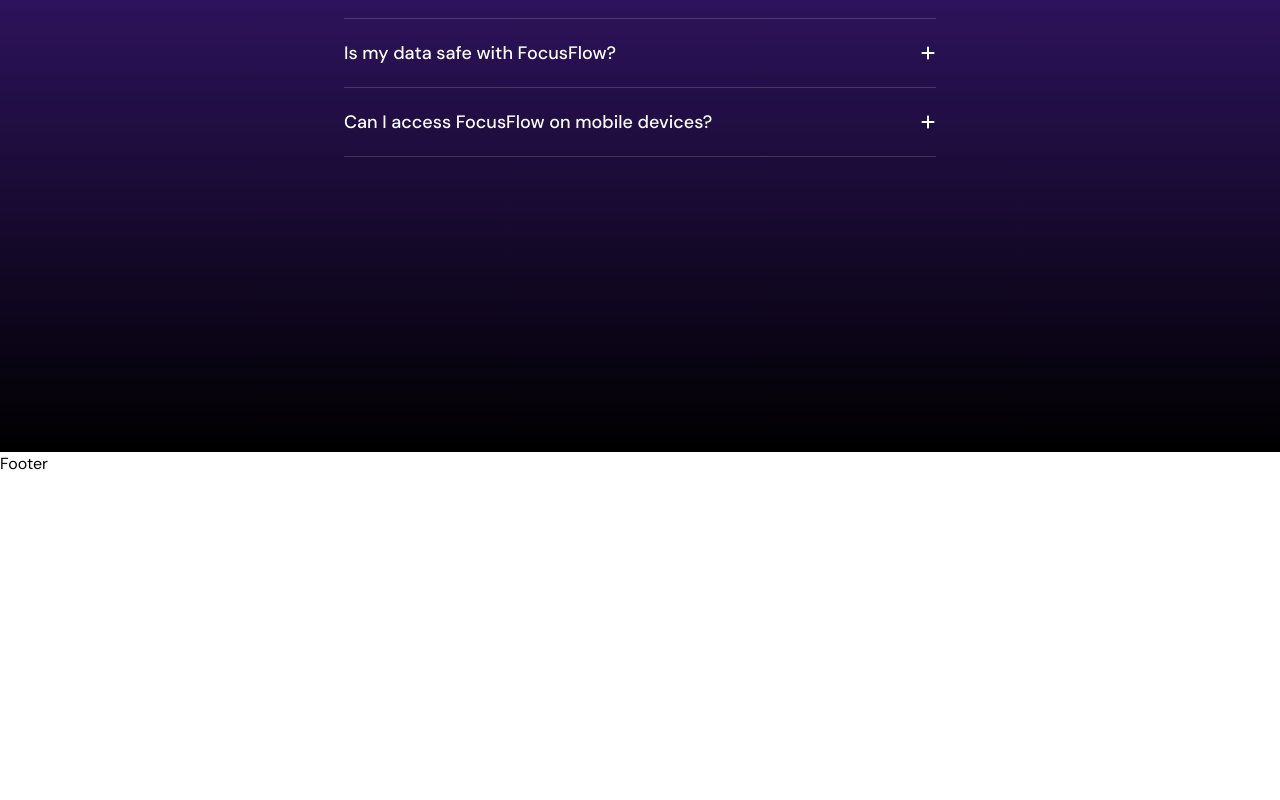
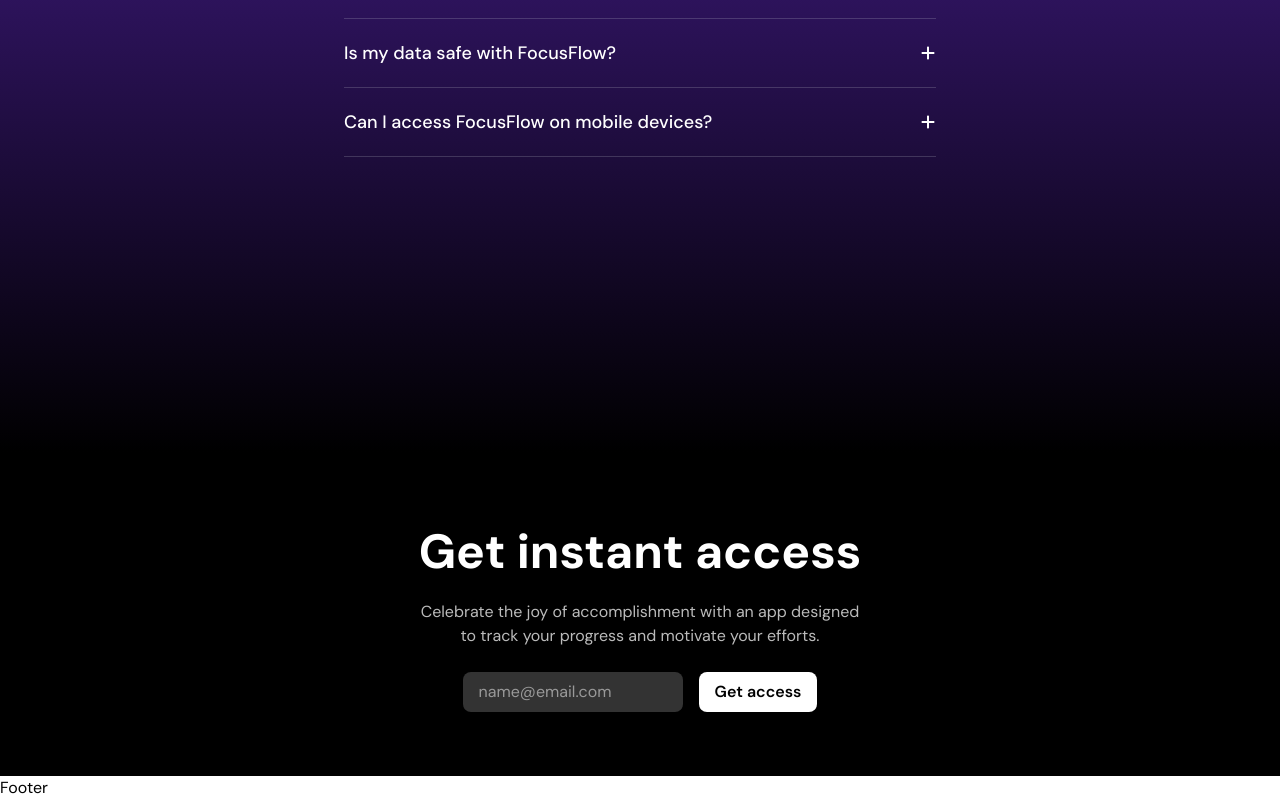
Before and after one commit to justinedoc/focus-flow, a React (Vite) app: page / in a window 1280 px wide. Shown: the part 3865-4665 px from the top of the page. Before the commit the page ends 4341 px from the top, so only its background shows below. Built offline with nearby package versions, Linux system fonts and the light colour scheme.

Commit message:
banner section added

```diff
--- a/src/components/landing/LandingPage.tsx
+++ b/src/components/landing/LandingPage.tsx
@@ -1,4 +1,5 @@
 import About from "./pages/About";
+import Banner from "./pages/Banner";
 import Faq from "./pages/Faq";
 import Features from "./pages/Features";
 import Footer from "./pages/Footer";
@@ -17,6 +18,7 @@
       <Testimonials />
       <Pricing />
       <Faq />
+      <Banner />
       <Footer />
     </main>
   );
--- a/src/components/landing/pages/Banner.tsx
+++ b/src/components/landing/pages/Banner.tsx
@@ -1,5 +1,26 @@
+import Button from "../ui/Button";
+import SectionHeader from "../ui/SectionHeader";
+
 function Banner() {
-  return <div>Banner</div>;
+  return (
+    <section className="bg-black text-white flex flex-col items-center __section-padding md:py-16 justify-center">
+      <SectionHeader title="Get instant access" />
+
+      <p className="text-[#BBBBBB] max-w-[28rem] text-center mb-6">
+        Celebrate the joy of accomplishment with an app designed to track your
+        progress and motivate your efforts.
+      </p>
+
+      <form className="flex gap-4">
+        <input
+          type="text"
+          placeholder="name@email.com"
+          className="placeholder:text-white/50 bg-white/20 py-2 px-4 rounded-lg border-none outline-none focus:ring-1 ring-white/50"
+        />
+        <Button>Get access</Button>
+      </form>
+    </section>
+  );
 }
 
 export default Banner;
```
